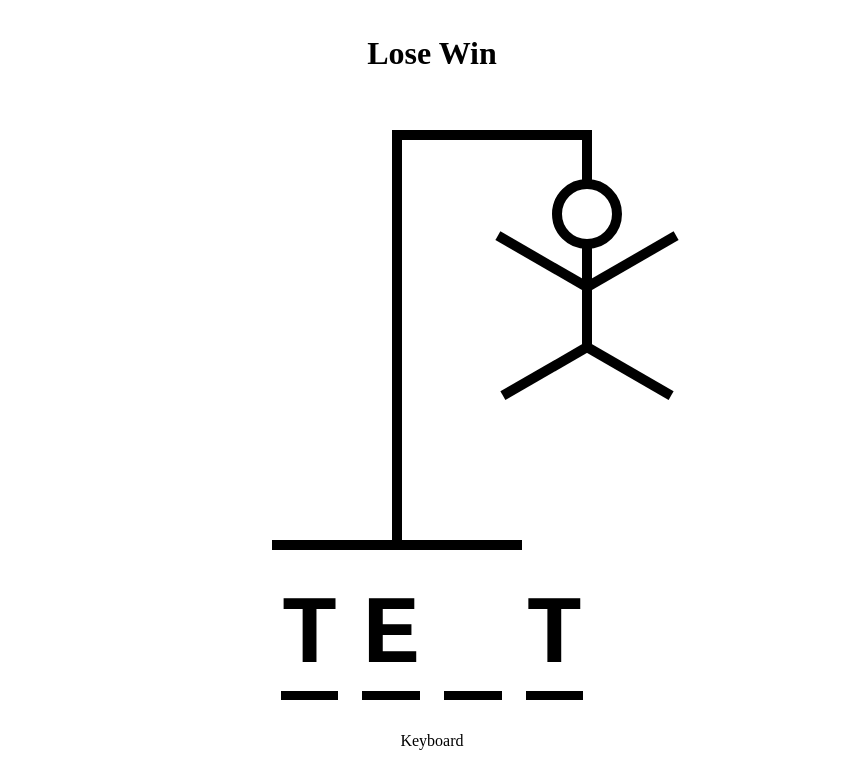
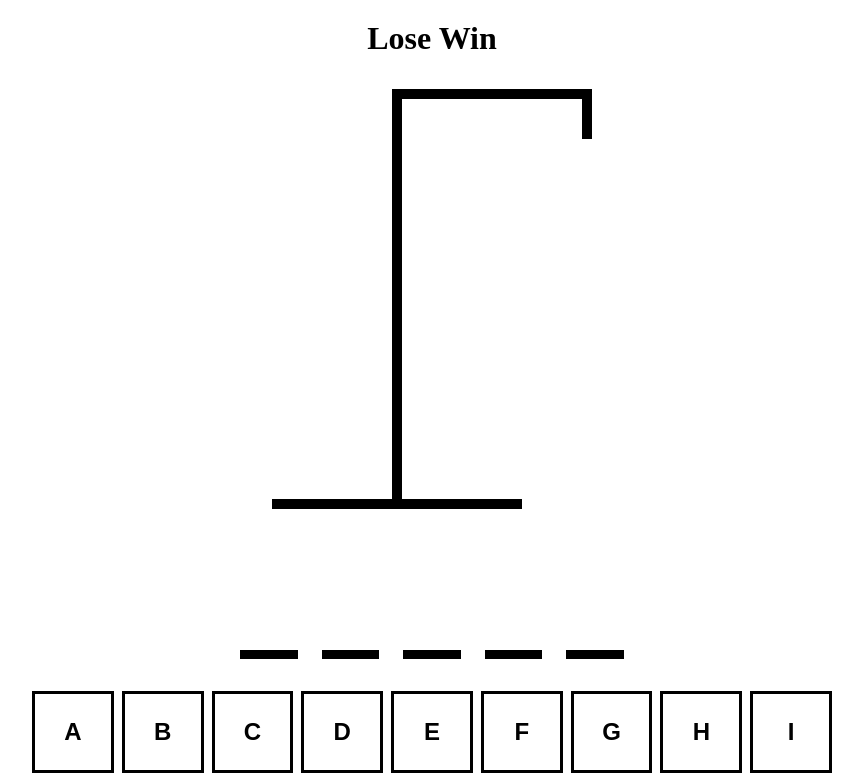
Before and after one commit to OsamaaSayed/Hangman-Game, a React (Vite) app: page / in a window 1280 px wide. Shown: the top 779 px of the page, without its empty margins (208-1071 px from the left). Built offline with nearby package versions, Linux system fonts and the light colour scheme.

Commit message:
✨ Added Drawing & Word Components Logic

```diff
--- a/src/App.css
+++ b/src/App.css
@@ -6,6 +6,7 @@
     align-items: center;
     gap: 2rem;
     margin: 0 auto;
+    padding: 20px 0px;
 }
 
 .container h2 {
--- a/src/App.tsx
+++ b/src/App.tsx
@@ -15,12 +15,16 @@
 
   const [guessedLetters, setGuessedLetters] = useState<string[]>([]);
 
+  const incorrectLetters = guessedLetters.filter(
+    (letter) => !wordToGuess.includes(letter)
+  );
+
   return (
     <div className="container">
       <h2>Lose Win</h2>
 
-      <HangmanDrawing />
-      <HangmanWord />
+      <HangmanDrawing numberOfGuesses={incorrectLetters.length} />
+      <HangmanWord wordToGuess={wordToGuess} guessedLetters={guessedLetters} />
       <Keyboard />
     </div>
   );
--- a/src/components/HangmanDrawing/HangmanDrawing.tsx
+++ b/src/components/HangmanDrawing/HangmanDrawing.tsx
@@ -1,6 +1,9 @@
 import styles from "./HangmanDrawing.module.css";
 
-const HangmanDrawing = () => {
+type HangmanDrawingProps = {
+  numberOfGuesses: number;
+};
+
 const HEAD = <div className={styles.head} />;
 const BODY = <div className={styles.body} />;
 const RIGHT_ARM = <div className={styles.rightArm} />;
@@ -8,14 +11,12 @@
 const RIGHT_LEG = <div className={styles.rightLeg} />;
 const LEFT_LEG = <div className={styles.leftLeg} />;
 
+const BODY_PARTS = [HEAD, BODY, RIGHT_ARM, LEFT_ARM, RIGHT_LEG, LEFT_LEG];
+
+const HangmanDrawing = ({ numberOfGuesses }: HangmanDrawingProps) => {
   return (
     <div style={{ position: "relative" }}>
-      {HEAD}
-      {BODY}
-      {RIGHT_ARM}
-      {LEFT_ARM}
-      {RIGHT_LEG}
-      {LEFT_LEG}
+      {BODY_PARTS.slice(0, numberOfGuesses)}
       <div className={styles.verticalSmallLine} />
       <div className={styles.horizontalTopLine} />
       <div className={styles.verticalLine} />
--- a/src/components/HangmanWord/HangmanWord.tsx
+++ b/src/components/HangmanWord/HangmanWord.tsx
@@ -1,16 +1,20 @@
 import styles from "./HangmanWord.module.css";
 
-const HangmanWord = () => {
-  const wordToGuess = "test";
-  const gussedLetters = ["t", "e"];
+type HangmanWordProps = {
+  wordToGuess: string;
+  guessedLetters: string[];
+};
 
+const HangmanWord = ({ wordToGuess, guessedLetters }: HangmanWordProps) => {
   return (
     <div className={styles.container}>
       {wordToGuess.split("").map((letter, index) => (
         <span key={index} style={{ borderBottom: ".1em solid black" }}>
           <span
             style={{
-              visibility: gussedLetters.includes(letter) ? "visible" : "hidden",
+              visibility: guessedLetters.includes(letter)
+                ? "visible"
+                : "hidden",
             }}
           >
             {letter}
--- /dev/null
+++ b/src/components/Keyboard/Keyboard.module.css
@@ -0,0 +1,33 @@
+.container {
+    display: grid;
+    grid-template-columns: repeat(auto-fit, minmax(75px, 1fr));
+    gap: .5rem;
+    align-self: stretch;
+}
+
+.btn {
+    width: 100%;
+    border: 3px solid black;
+    background: none;
+    aspect-ratio: 1/1;
+    font-size: 1.5rem;
+    text-transform: uppercase;
+    padding: .5rem;
+    font-weight: bold;
+    cursor: pointer;
+    color: black;
+}
+
+.btn.active {
+    background-color: hsl(200, 100%, 50%);
+    color: white;
+}
+
+.btn.inactive {
+    opacity: .3;
+}
+
+.btn:hover:not(:disabled),
+.btn:focus:not(:disabled) {
+    background-color: hsl(200, 100%, 75%);
+}
--- a/src/components/Keyboard/Keyboard.tsx
+++ b/src/components/Keyboard/Keyboard.tsx
@@ -1,8 +1,44 @@
+import styles from "./Keyboard.module.css";
+
+const KEYS = [
+  "a",
+  "b",
+  "c",
+  "d",
+  "e",
+  "f",
+  "g",
+  "h",
+  "i",
+  "j",
+  "k",
+  "l",
+  "m",
+  "n",
+  "o",
+  "p",
+  "q",
+  "r",
+  "s",
+  "t",
+  "u",
+  "v",
+  "w",
+  "x",
+  "y",
+  "z",
+];
 
 const Keyboard = () => {
   return (
-    <div>Keyboard</div>
-  )
-}
+    <div className={styles.container}>
+      {KEYS.map((key) => (
+        <button className={styles.btn} key={key}>
+          {key}
+        </button>
+      ))}
+    </div>
+  );
+};
 
-export default Keyboard
+export default Keyboard;
--- a/src/index.css
+++ b/src/index.css
@@ -0,0 +1,6 @@
+*,
+*::after,
+*::before {
+margin:0;
+padding: 0;
+}
```
Lines whose indentation alone changed are shown as unchanged.
